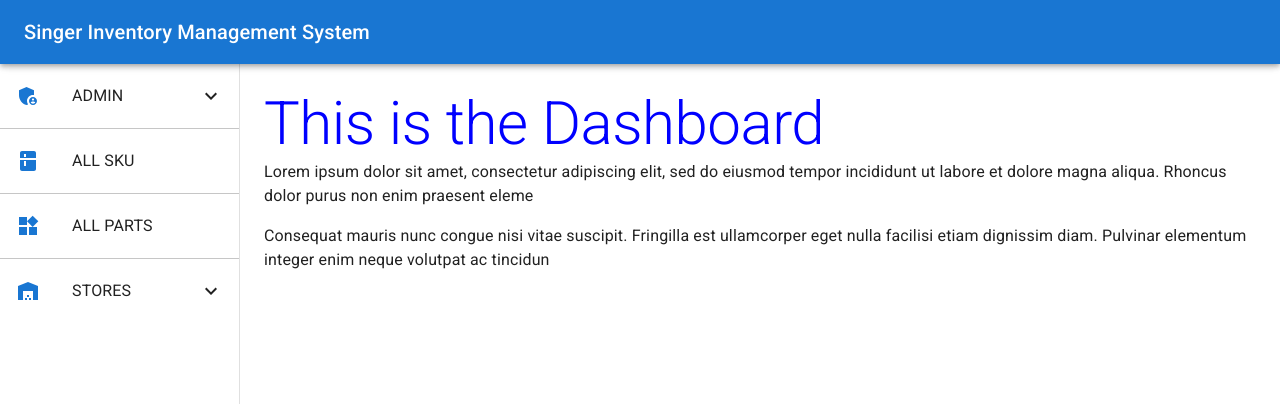
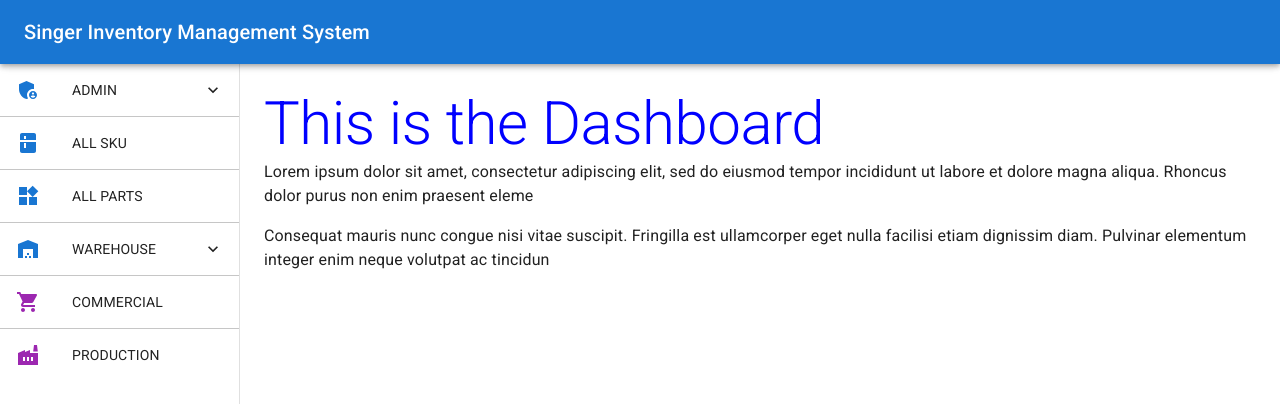
Before and after one commit to mdahsanulkabir/proj-inventory-mgt-01, a React (Create React App) app: page /layout in a window 1280 px wide. Shown: the top 404 px of the page. Built offline with nearby package versions, Linux system fonts and the light colour scheme; no server answers.

Commit message:
some more links added in the drawer as skeleton of the app

```diff
--- a/src/App/App2.js
+++ b/src/App/App2.js
@@ -1,6 +1,8 @@
 
 import React from 'react';
 import { Route, Routes } from 'react-router-dom';
+import AdminDashboard from '../components/Admin/AdminDashboard';
+import AdminPanel from '../components/Admin/AdminPanel';
 import AllParts from '../components/AllParts/AllParts';
 import AllSku from '../components/AllSku/AllSku';
 import Dashboard from '../components/Dashboard/Dashboard';
@@ -19,6 +21,9 @@
                     <Route index element={<Dashboard></Dashboard>} />
                     <Route path="allSKU" element={<AllSku></AllSku>} />
                     <Route path="allParts" element={<AllParts></AllParts>} />
+                    <Route path="admin" element={<AdminPanel></AdminPanel>} >
+                        <Route index element={<AdminDashboard></AdminDashboard>} />
+                    </Route>
                 </Route>
             </Routes>
 
--- /dev/null
+++ b/src/components/Admin/AdminDashboard.js
@@ -0,0 +1,17 @@
+import { Toolbar, Typography } from '@mui/material';
+import { Box } from '@mui/system';
+import React from 'react';
+
+const AdminDashboard = () => {
+    return (
+        <Box
+            sx={{ flexGrow: 1, bgcolor: 'background.default', p: 3 }}
+        >
+            <Typography variant='h2' component='h2' color="success">
+                This is the admin Dashboard
+            </Typography>
+        </Box>
+    );
+};
+
+export default AdminDashboard;
--- /dev/null
+++ b/src/components/Admin/AdminPanel.js
@@ -0,0 +1,19 @@
+import { Box, Toolbar, Typography } from '@mui/material';
+import React from 'react';
+import { Outlet } from 'react-router-dom';
+
+const AdminPanel = () => {
+    return (
+        <Box
+        sx={{ flexGrow: 1, bgcolor: 'background.default', p: 3 }}
+      >
+        <Toolbar />
+        <Typography variant='h2' component='h2' sx={{color: 'blue'}}>
+            dsfsdfsdfsdfsdfsdfsfd sdf s s asd afd ds
+        </Typography>
+            <Outlet />
+        </Box>
+    );
+};
+
+export default AdminPanel;
--- a/src/components/Dashboard/Dashboard.js
+++ b/src/components/Dashboard/Dashboard.js
@@ -1,14 +1,11 @@
 import { Box, Toolbar, Typography } from '@mui/material';
 import React from 'react';
-import useLoadSKU from '../../Hooks/useLoadSKU';
 
 
 const Dashboard = () => {
-    const { skus } = useLoadSKU();
-    console.log(skus);
+
     return (
         <Box
-        component="main"
         sx={{ flexGrow: 1, bgcolor: 'background.default', p: 3 }}
       >
         <Toolbar />
--- a/src/components/Layout/Layout.js
+++ b/src/components/Layout/Layout.js
@@ -22,6 +22,8 @@
   Warehouse,
   Widgets,
   Settings,
+  ShoppingCart,
+  Factory,
 } from "@mui/icons-material";
 import { Collapse } from "@mui/material";
 
@@ -38,6 +40,7 @@
 
   const handleAdminSubList = () => {
     setAdminSubListMenu(!adminSubListMenu);
+    navigate("admin");
   };
   return (
     <Box sx={{ display: "flex" }}>
@@ -69,27 +72,27 @@
         anchor="left"
       >
         <Toolbar />
-        <List>
+        <List dense>
           <ListItem disablePadding>
             <ListItemButton onClick={() => handleAdminSubList()}>
               <ListItemIcon>
                 <AdminPanelSettings color='primary'/>
               </ListItemIcon>
               <ListItemText primary="ADMIN" />
-              {adminSubListMenu ? <ExpandLess /> : <ExpandMore />}
+              {adminSubListMenu ? <ExpandLess fontSize="small"/> : <ExpandMore fontSize="small"/>}
             </ListItemButton>
           </ListItem>
           <Collapse in={adminSubListMenu} timeout="auto" unmountOnExit>
-            <List component="div" disablePadding>
+            <List dense component="div" disablePadding>
               <ListItemButton sx={{ pl: 4 }} onClick={() => navigate("")}>
                 <ListItemIcon>
-                  <ManageAccounts color='primary' />
+                  <ManageAccounts color='primary' fontSize="small"/>
                 </ListItemIcon>
                 <ListItemText primary="User Management" />
               </ListItemButton>
               <ListItemButton sx={{ pl: 4 }} onClick={() => navigate("")}>
                 <ListItemIcon>
-                  <Settings color='primary' />
+                  <Settings color='primary' fontSize="small"/>
                 </ListItemIcon>
                 <ListItemText primary="Setup" />
               </ListItemButton>
@@ -97,7 +100,7 @@
           </Collapse>
         </List>
         <Divider />
-        <List>
+        <List dense>
           <ListItem disablePadding>
             <ListItemButton onClick={() => navigate("allSKU")}>
               <ListItemIcon>
@@ -108,7 +111,7 @@
           </ListItem>
         </List>
         <Divider />
-        <List>
+        <List dense>
           <ListItem disablePadding>
             <ListItemButton onClick={() => navigate("allParts")}>
               <ListItemIcon>
@@ -119,58 +122,82 @@
           </ListItem>
         </List>
         <Divider />
-        <List>
+        <List dense>
           <ListItem disablePadding>
             <ListItemButton onClick={() => handleStoresSubList()}>
               <ListItemIcon>
                 <Warehouse color='primary'/>
               </ListItemIcon>
-              <ListItemText primary="STORES" />
-              {storeSubListMenu ? <ExpandLess /> : <ExpandMore />}
+              <ListItemText primary="WAREHOUSE" />
+              {storeSubListMenu ? <ExpandLess fontSize="small"/> : <ExpandMore fontSize="small"/>}
             </ListItemButton>
           </ListItem>
           <Collapse in={storeSubListMenu} timeout="auto" unmountOnExit>
-            <List component="div" disablePadding>
+            <List dense component="div" disablePadding>
               <ListItemButton sx={{ pl: 4 }}>
                 <ListItemIcon>
-                  <WarehouseOutlined  color='primary'/>
+                  <WarehouseOutlined  color='primary' fontSize="small"/>
                 </ListItemIcon>
                 <ListItemText primary="First Shed" secondary="Light items"/>
               </ListItemButton>
               <ListItemButton sx={{ pl: 4 }}>
                 <ListItemIcon>
-                  <WarehouseOutlined  color='primary'/>
+                  <WarehouseOutlined  color='primary' fontSize="small"/>
                 </ListItemIcon>
                 <ListItemText primary="Third Shed" secondary="All Small Parts"/>
               </ListItemButton>
               <ListItemButton sx={{ pl: 4 }}>
                 <ListItemIcon>
-                  <WarehouseOutlined  color='primary'/>
+                  <WarehouseOutlined  color='primary' fontSize="small"/>
                 </ListItemIcon>
                 <ListItemText primary="Forth Shed" secondary="Cartons Metal Doors"/>
               </ListItemButton>
               <ListItemButton sx={{ pl: 4 }}>
                 <ListItemIcon>
-                  <WarehouseOutlined  color='primary'/>
+                  <WarehouseOutlined  color='primary' fontSize="small"/>
                 </ListItemIcon>
                 <ListItemText primary="FG Shed" secondary="Heavy Parts"/>
               </ListItemButton>
               <ListItemButton sx={{ pl: 4 }}>
                 <ListItemIcon>
-                  <WarehouseOutlined  color='primary'/>
+                  <WarehouseOutlined  color='primary' fontSize="small"/>
                 </ListItemIcon>
                 <ListItemText primary="OutSide" secondary="EPS and Roads"/>
               </ListItemButton>
               <ListItemButton sx={{ pl: 4 }}>
                 <ListItemIcon>
-                  <WarehouseOutlined  color='primary'/>
+                  <WarehouseOutlined  color='primary' fontSize="small"/>
                 </ListItemIcon>
                 <ListItemText primary="SMC Premises" secondary="Outside of factory"/>
               </ListItemButton>
             </List>
           </Collapse>
         </List>
+        <Divider/>
+        <List dense>
+          <ListItem disablePadding>
+            <ListItemButton>
+              <ListItemIcon>
+                <ShoppingCart  color='secondary'/>
+              </ListItemIcon>
+              <ListItemText primary="COMMERCIAL"/>
+            </ListItemButton>
+          </ListItem>
+        </List>
+        <Divider/>
+        <List dense>
+          <ListItem disablePadding>
+            <ListItemButton>
+              <ListItemIcon>
+                <Factory  color='secondary'/>
+              </ListItemIcon>
+              <ListItemText primary="PRODUCTION"/>
+            </ListItemButton>
+          </ListItem>
+        </List>
       </Drawer>
+
+      {/* **************** OTHER OUTLETS / FUNCTIONALITY OF THE APP******************** */}
       <Outlet />
     </Box>
   );
```
